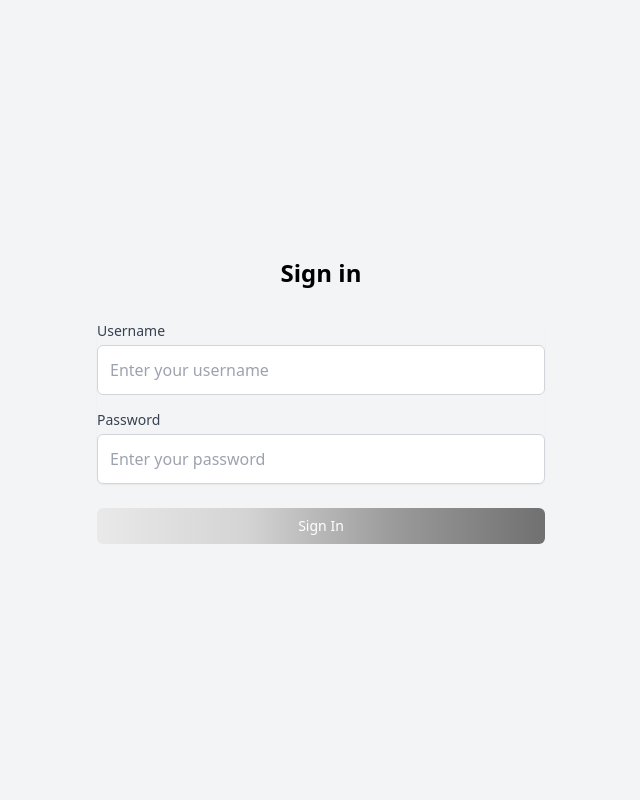
After one commit to NehadTaha/NewTech, a Flask app: template templates/login.html in a window 1280 px wide. The commit adds this page. Shown: the whole page, without its empty margins (319-959 px from the left). Run offline with Flask 3, Linux system fonts and the light colour scheme; the template is opened without the code that fills it, so the values that code supplies are empty.

Commit message:
login front end

```diff
--- a/app.py
+++ b/app.py
@@ -24,7 +24,7 @@ def video_feed():
 
 @app.route('/login')
 def login():
-    ...
+    return render_template('login.html')
 
 
 if __name__ == "__main__":
--- a/static/css/main.css
+++ b/static/css/main.css
@@ -538,21 +538,20 @@ video {
   position: static;
 }
 
-.m-0 {
-  margin: 0px;
+.relative {
+  position: relative;
 }
 
 .m-10 {
   margin: 2.5rem;
 }
 
-.mx-10 {
-  margin-left: 2.5rem;
-  margin-right: 2.5rem;
+.mb-2 {
+  margin-bottom: 0.5rem;
 }
 
-.mb-2 {
-  margin-bottom: 0.5rem;
+.mb-4 {
+  margin-bottom: 1rem;
 }
 
 .ml-5 {
@@ -563,78 +562,44 @@ video {
   margin-right: 1.25rem;
 }
 
+.mt-1 {
+  margin-top: 0.25rem;
+}
+
 .mt-2 {
   margin-top: 0.5rem;
 }
 
-.mt-10 {
-  margin-top: 2.5rem;
+.mt-8 {
+  margin-top: 2rem;
 }
 
-.mb-52 {
-  margin-bottom: 13rem;
+.block {
+  display: block;
 }
 
 .flex {
   display: flex;
 }
 
-.h-screen {
-  height: 100vh;
+.h-2\/4 {
+  height: 50%;
 }
 
-.h-full {
-  height: 100%;
+.min-h-screen {
+  min-height: 100vh;
 }
 
-.h-auto {
-  height: auto;
-}
-
-.h-fit {
-  height: -moz-fit-content;
-  height: fit-content;
-}
-
-.h-1\/4 {
-  height: 25%;
-}
-
-.h-2\/4 {
-  height: 50%;
+.w-2\/4 {
+  width: 50%;
 }
 
 .w-full {
   width: 100%;
 }
 
-.w-auto {
-  width: auto;
-}
-
-.w-screen {
-  width: 100vw;
-}
-
-.w-fit {
-  width: -moz-fit-content;
-  width: fit-content;
-}
-
-.w-1\/4 {
-  width: 25%;
-}
-
-.w-2\/4 {
-  width: 50%;
-}
-
-.w-3\/4 {
-  width: 75%;
-}
-
-.flex-grow {
-  flex-grow: 1;
+.max-w-md {
+  max-width: 28rem;
 }
 
 .flex-row {
@@ -649,16 +614,46 @@ video {
   flex-wrap: wrap;
 }
 
+.items-center {
+  align-items: center;
+}
+
 .justify-center {
   justify-content: center;
+}
+
+.justify-between {
+  justify-content: space-between;
+}
+
+.-space-y-px > :not([hidden]) ~ :not([hidden]) {
+  --tw-space-y-reverse: 0;
+  margin-top: calc(-1px * calc(1 - var(--tw-space-y-reverse)));
+  margin-bottom: calc(-1px * var(--tw-space-y-reverse));
+}
+
+.space-y-6 > :not([hidden]) ~ :not([hidden]) {
+  --tw-space-y-reverse: 0;
+  margin-top: calc(1.5rem * calc(1 - var(--tw-space-y-reverse)));
+  margin-bottom: calc(1.5rem * var(--tw-space-y-reverse));
+}
+
+.space-y-8 > :not([hidden]) ~ :not([hidden]) {
+  --tw-space-y-reverse: 0;
+  margin-top: calc(2rem * calc(1 - var(--tw-space-y-reverse)));
+  margin-bottom: calc(2rem * var(--tw-space-y-reverse));
+}
+
+.rounded-md {
+  border-radius: 0.375rem;
 }
 
 .rounded-xl {
   border-radius: 0.75rem;
 }
 
-.rounded-sm {
-  border-radius: 0.125rem;
+.border {
+  border-width: 1px;
 }
 
 .border-2 {
@@ -670,9 +665,28 @@ video {
   border-color: rgb(0 0 0 / var(--tw-border-opacity));
 }
 
+.border-gray-300 {
+  --tw-border-opacity: 1;
+  border-color: rgb(209 213 219 / var(--tw-border-opacity));
+}
+
+.border-transparent {
+  border-color: transparent;
+}
+
+.bg-blue-500 {
+  --tw-bg-opacity: 1;
+  background-color: rgb(59 130 246 / var(--tw-bg-opacity));
+}
+
 .bg-gray-100 {
   --tw-bg-opacity: 1;
   background-color: rgb(243 244 246 / var(--tw-bg-opacity));
+}
+
+.bg-slate-100 {
+  --tw-bg-opacity: 1;
+  background-color: rgb(241 245 249 / var(--tw-bg-opacity));
 }
 
 .bg-slate-300 {
@@ -680,40 +694,50 @@ video {
   background-color: rgb(203 213 225 / var(--tw-bg-opacity));
 }
 
-.bg-slate-400 {
-  --tw-bg-opacity: 1;
-  background-color: rgb(148 163 184 / var(--tw-bg-opacity));
-}
-
-.bg-slate-200 {
-  --tw-bg-opacity: 1;
-  background-color: rgb(226 232 240 / var(--tw-bg-opacity));
-}
-
-.bg-slate-100 {
-  --tw-bg-opacity: 1;
-  background-color: rgb(241 245 249 / var(--tw-bg-opacity));
-}
-
-.bg-cover {
-  background-size: cover;
-}
-
-.object-fill {
-  -o-object-fit: fill;
-     object-fit: fill;
-}
-
 .p-3 {
   padding: 0.75rem;
 }
 
-.font-light {
-  font-weight: 300;
+.px-4 {
+  padding-left: 1rem;
+  padding-right: 1rem;
+}
+
+.py-2 {
+  padding-top: 0.5rem;
+  padding-bottom: 0.5rem;
+}
+
+.text-center {
+  text-align: center;
+}
+
+.text-2xl {
+  font-size: 1.5rem;
+  line-height: 2rem;
+}
+
+.text-sm {
+  font-size: 0.875rem;
+  line-height: 1.25rem;
 }
 
 .font-medium {
   font-weight: 500;
+}
+
+.font-semibold {
+  font-weight: 600;
+}
+
+.text-black {
+  --tw-text-opacity: 1;
+  color: rgb(0 0 0 / var(--tw-text-opacity));
+}
+
+.text-gray-700 {
+  --tw-text-opacity: 1;
+  color: rgb(55 65 81 / var(--tw-text-opacity));
 }
 
 .text-white {
@@ -721,22 +745,13 @@ video {
   color: rgb(255 255 255 / var(--tw-text-opacity));
 }
 
-.text-black {
-  --tw-text-opacity: 1;
-  color: rgb(0 0 0 / var(--tw-text-opacity));
-}
-
-.opacity-10 {
-  opacity: 0.1;
-}
-
 .opacity-100 {
   opacity: 1;
 }
 
-.shadow-lg {
-  --tw-shadow: 0 10px 15px -3px rgb(0 0 0 / 0.1), 0 4px 6px -4px rgb(0 0 0 / 0.1);
-  --tw-shadow-colored: 0 10px 15px -3px var(--tw-shadow-color), 0 4px 6px -4px var(--tw-shadow-color);
+.shadow-sm {
+  --tw-shadow: 0 1px 2px 0 rgb(0 0 0 / 0.05);
+  --tw-shadow-colored: 0 1px 2px 0 var(--tw-shadow-color);
   box-shadow: var(--tw-ring-offset-shadow, 0 0 #0000), var(--tw-ring-shadow, 0 0 #0000), var(--tw-shadow);
 }
 
--- /dev/null
+++ b/templates/login.html
@@ -0,0 +1,64 @@
+<!DOCTYPE html>
+<html lang="en">
+  <head>
+    <meta charset="UTF-8" />
+    <meta name="viewport" content="width=device-width, initial-scale=1.0" />
+    <title>Login</title>
+    <link
+      rel="stylesheet"
+      href="{{ url_for('static', filename='css/main.css') }}"
+    />
+  </head>
+  <body class="flex min-h-screen items-center justify-center bg-gray-100">
+    <div class="w-full max-w-md space-y-8">
+      <h2 class="text-center text-2xl font-semibold">Sign in</h2>
+      <form class="mt-8 space-y-6">
+        <div class="-space-y-px rounded-md shadow-sm">
+          <div class="mb-4">
+            <label
+              for="username"
+              class="block text-sm font-medium text-gray-700"
+              >Username</label
+            >
+            <input
+              type="text"
+              id="username"
+              class="mt-1 block w-full rounded-md border border-gray-300 p-3 focus:border-blue-500 focus:ring focus:ring-blue-200"
+              placeholder="Enter your username"
+            />
+          </div>
+          <div class="mb-4">
+            <label
+              for="password"
+              class="block text-sm font-medium text-gray-700"
+              >Password</label
+            >
+            <input
+              type="password"
+              id="password"
+              class="mt-1 block w-full rounded-md border border-gray-300 p-3 focus:border-blue-500 focus:ring focus:ring-blue-200"
+              placeholder="Enter your password"
+            />
+          </div>
+        </div>
+        <div class="flex items-center justify-between">
+          <button
+            type="submit"
+            class="group relative flex w-full justify-center rounded-md border-transparent bg-blue-500 px-4 py-2 text-sm font-medium text-white hover:bg-blue-600 focus:outline-none focus:ring-2 focus:ring-blue-500 focus:ring-offset-2"
+            style="
+              background: linear-gradient(
+                to right,
+                #e9e9e9,
+                #d4d4d4,
+                #9a9a9a,
+                #707070
+              );
+            "
+          >
+            Sign In
+          </button>
+        </div>
+      </form>
+    </div>
+  </body>
+</html>
```
Also changed, not shown: other parts of static/css/main.css (+41 -0 lines).
